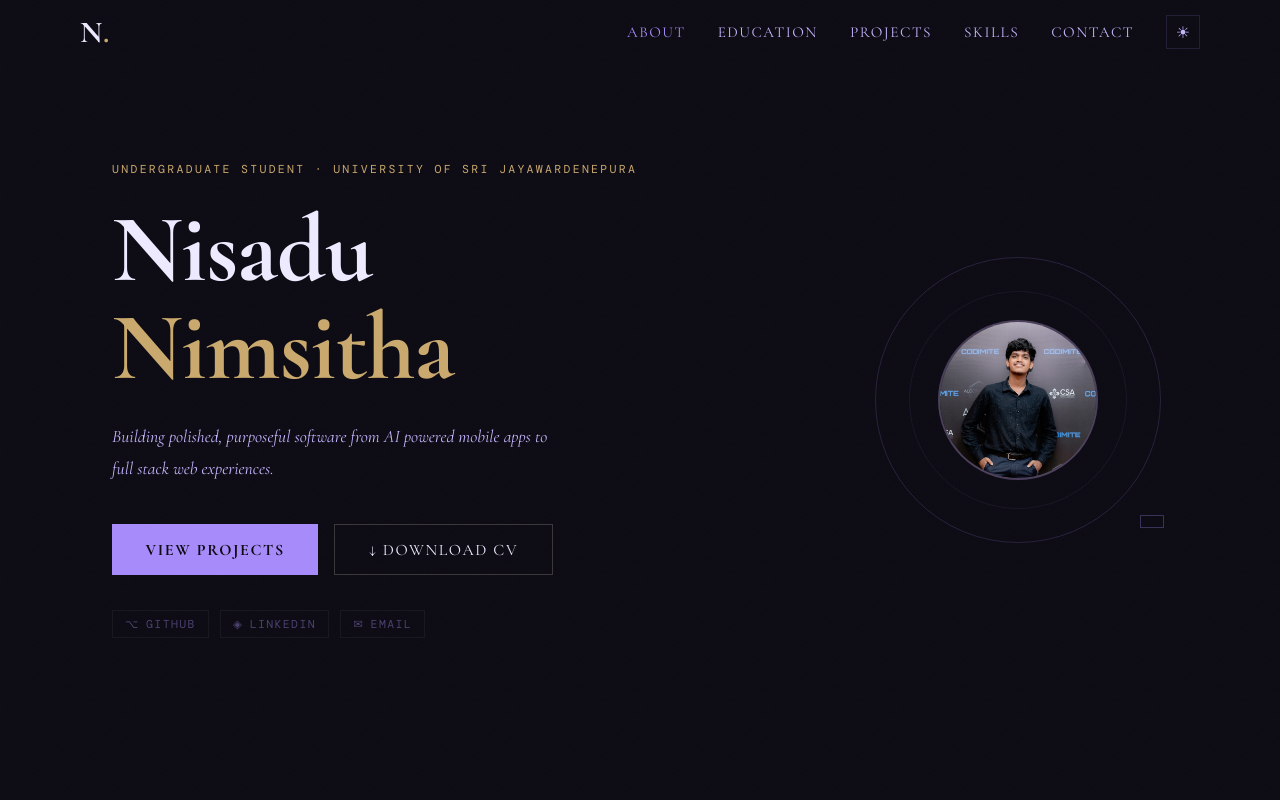
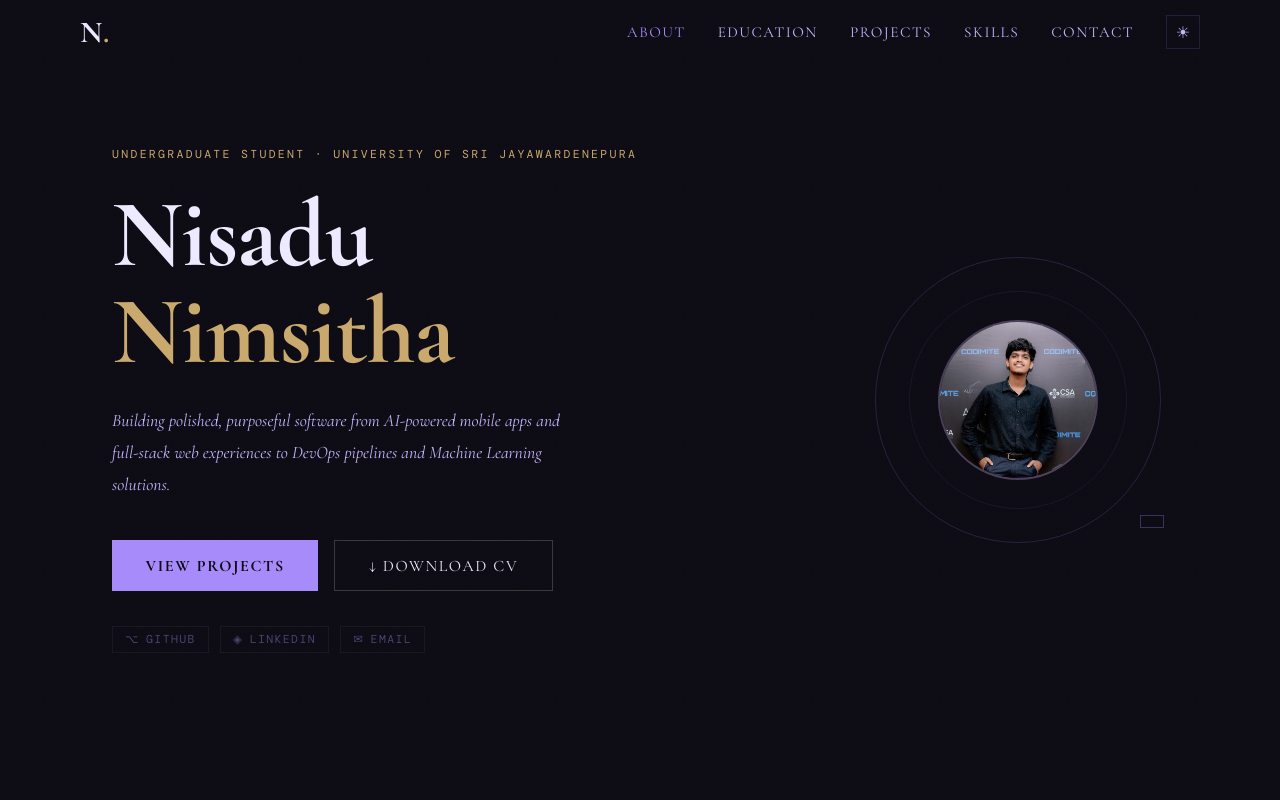
Before and after one commit to nisa2003-ops/portfolio, a React (Vite) app in the folder frontend/: page / in a window 1280 px wide. Shown: the top 800 px of the page. Built offline with nearby package versions, Linux system fonts and the light colour scheme; some icons are missing; a web font is replaced by a local one.

Commit message:
Update Hero.jsx

```diff
--- a/frontend/src/components/Hero/Hero.jsx
+++ b/frontend/src/components/Hero/Hero.jsx
@@ -60,8 +60,8 @@ export default function Hero() {
         </h1>
 
         <p className={styles.sub}>
-          Building polished, purposeful software from AI powered mobile apps
-          to full stack web experiences.
+          Building polished, purposeful software from AI-powered mobile apps
+          and full-stack web experiences to DevOps pipelines and Machine Learning solutions.
         </p>
 
         <div className={styles.ctas}>
```
